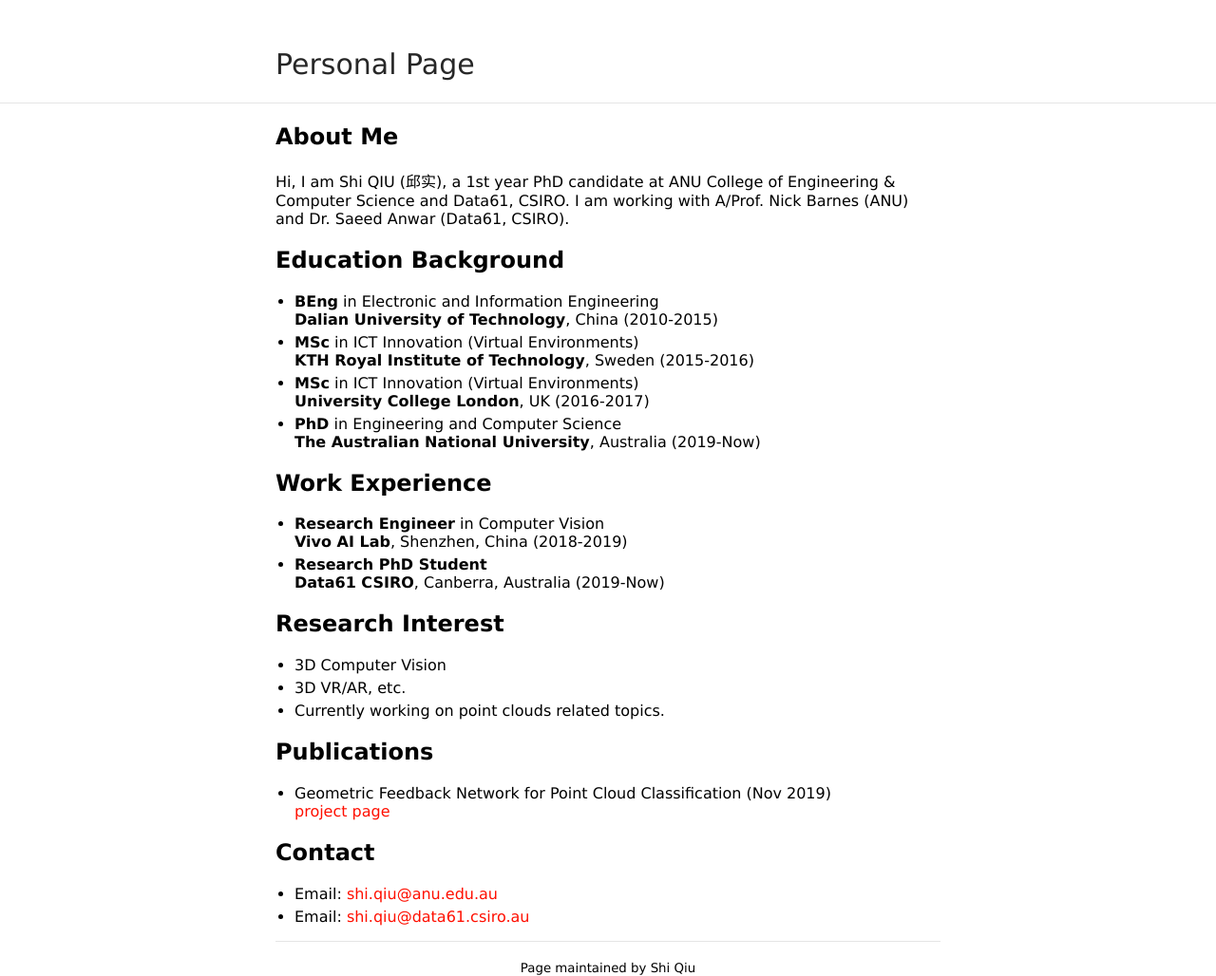
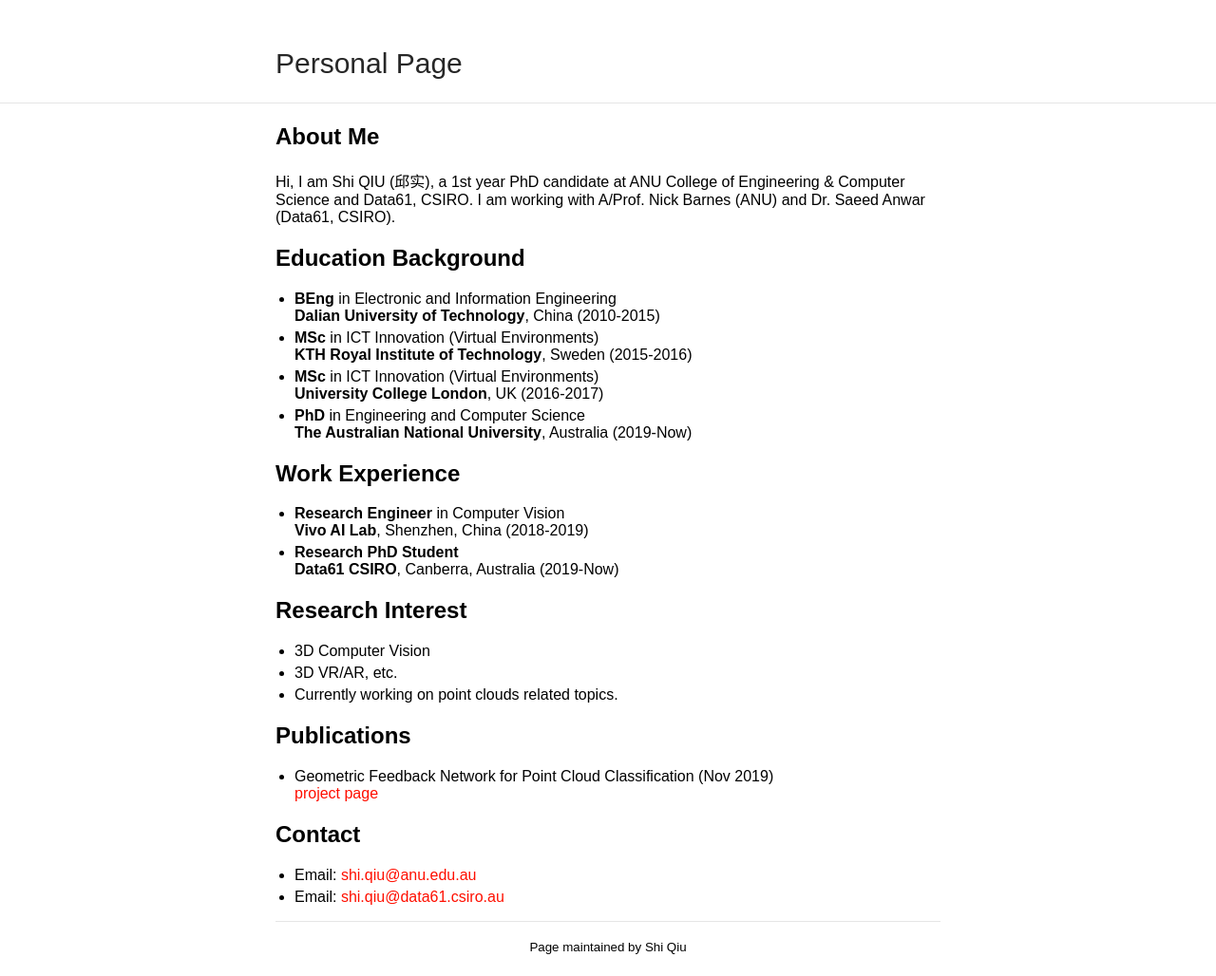
Before and after one commit to ShiQiu0419/ShiQiu0419.github.io, a Jekyll site: the page built from index.md, in a window 1280 px wide. Shown: the whole page at 95% size. Built offline with Jekyll 4.4.1, drawn with Linux system fonts in a browser that asks for light colours; our own code applies the rules of GitHub Pages for plain Markdown files; after the commit the page ends 1006 px from its top, so only the background shows below that.

Commit message:
Update _style.scss

```diff
--- a/_sass/_style.scss
+++ b/_sass/_style.scss
@@ -11,7 +11,7 @@ html {
 }
 body {
     margin: 0;
-    font-family: "Verdana";
+    font-family: "Arial";
     height: 100%;
 }
 a {
```
